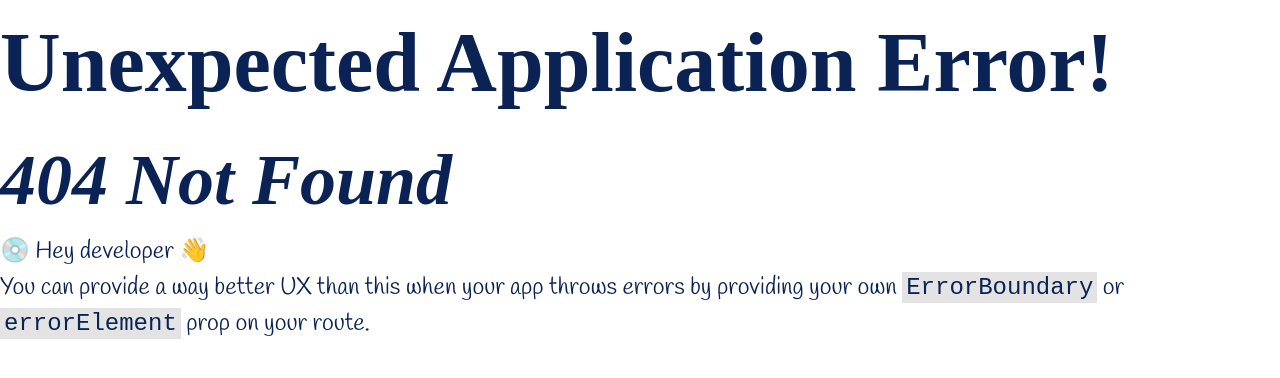
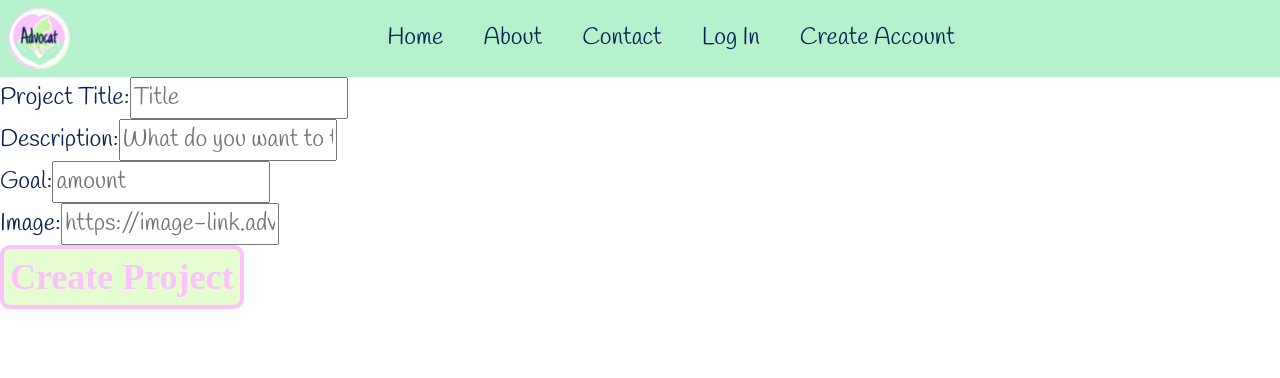
Before and after one commit to rosiemaguire/crowdfunding-frontend, a React (Vite) app: page /new-project in a window 1280 px wide. Before the commit this address had no page. Shown: the top 378 px of the page. Built offline with nearby package versions, Linux system fonts and the light colour scheme; a web font is replaced by a local one.

Commit message:
Adding project form

```diff
--- a/src/api/post-login.js
+++ b/src/api/post-login.js
@@ -18,7 +18,7 @@ async function postLogin(username,password) {
       throw new Error(fallbackError);
     });
 
-    const errorMessage = (data?.detail ?? data?.non_field_errors) ?? fallbackError;
+    const errorMessage = data?.detail ?? data?.non_field_errors ?? fallbackError;
     throw new Error(errorMessage);
   }
 
--- /dev/null
+++ b/src/api/post-project.js
@@ -0,0 +1,73 @@
+async function postProject(title, description, goal, image) {
+  const url = `${import.meta.env.VITE_API_URL}/projects/`;
+  const token = window.localStorage.getItem("token");
+  const body = {
+    "title": title,
+    "description": description,
+    "goal": goal,
+    "image": image,
+  };
+
+  if (!image) {
+    delete body.image;
+  }
+
+  const response = await fetch(url, {
+    method: "POST",
+    headers: {
+      "Content-Type": "application/json",
+      Authorization: `Token ${token}`,
+    },
+    body: JSON.stringify(body),
+  });
+
+  if (!response.ok) {
+    const fallbackError = `Error creating project`;
+
+    const data = await response.json().catch(() => {
+      throw new Error(fallbackError);
+    });
+
+    const errorMessages = {
+      goalError: data?.goal,
+      imageError: data?.image,
+      detailError: data?.detail,
+    };
+    if (errorMessages) {
+      if (
+        errorMessages.goalError &&
+        errorMessages.goalError.some((error) => error.includes("valid number"))
+      ) {
+        errorMessages.goalError = "Goal must be a number.";
+      }
+      if (
+        errorMessages.imageError &&
+        errorMessages.imageError.some((error) => error.includes("URL"))
+      ) {
+        errorMessages.imageError = "Provide a valid link to image.";
+      }
+      if (
+        errorMessages.detailError &&
+        errorMessages.detailError.includes("Authentication credentials")
+      ) {
+        errorMessages.detailError =
+          "You must be logged in to create a project.";
+      }
+      for (let error in errorMessages) {
+        if (!errorMessages[error]) {
+          delete errorMessages[error];
+        }
+      }
+
+      const errorMessage = Object.values(errorMessages);
+      throw new Error(errorMessage);
+    } else {
+      const errorMessage =
+        data?.detail ?? data?.goal ?? data?.image ?? fallbackError;
+      throw new Error(errorMessage);
+    }
+  }
+  return await response.json();
+}
+
+export default postProject;
--- a/src/api/post-user.js
+++ b/src/api/post-user.js
@@ -1,5 +1,5 @@
 
-async function postNewUser(username,password,first_name,last_name,email) {
+async function postUser(username,password,first_name,last_name,email) {
   const url = `${import.meta.env.VITE_API_URL}/users/`;
 
   const response =  await fetch(url, {
@@ -23,7 +23,7 @@ async function postNewUser(username,password,first_name,last_name,email) {
       throw new Error(fallbackError);
     });
 
-    const errorMessage = (data?.detail ?? data?.username) ?? fallbackError;
+    const errorMessage = data?.detail ?? data?.username ?? fallbackError;
     throw new Error(errorMessage);
 
   }
@@ -31,4 +31,4 @@ async function postNewUser(username,password,first_name,last_name,email) {
   return await response.json();
 }
 
-export default postNewUser;
+export default postUser;
--- a/src/components/NavBar.jsx
+++ b/src/components/NavBar.jsx
@@ -20,7 +20,7 @@ function NavBar() {
               </i>
             ) : (
               <i>
-                <FaTimes />{/* {" "} */}
+                <FaTimes />
               </i>
             )}
           </button>
--- /dev/null
+++ b/src/components/ProjectForm.jsx
@@ -0,0 +1,115 @@
+import { useNavigate } from "react-router-dom";
+import { useState } from "react";
+import postProject from "../api/post-project";
+
+function ProjectForm() {
+  const navigate = useNavigate();
+  const [errorMessage, setErrorMessage] = useState("");
+  const [formIsInvalid, setFormIsInvalid] = useState("");
+  const [projectDetails, setProjectDetails] = useState({
+    title: "",
+    description: "",
+    goal: "",
+    image: "",
+  });
+
+  const handleChange = (event) => {
+    const { id, value } = event.target;
+    setProjectDetails((prevDetails) => ({
+      ...prevDetails,
+      [id]: value,
+    }));
+  };
+
+  const handleSubmit = (event) => {
+    event.preventDefault();
+    setFormIsInvalid("");
+    setErrorMessage("");
+    if (
+      projectDetails.title &&
+      projectDetails.description &&
+      projectDetails.goal
+    ) {
+      postProject(
+        projectDetails.title,
+        projectDetails.description,
+        projectDetails.goal,
+        projectDetails.image
+      )
+        .then((response) => {
+          console.log(response);
+          navigate(`/project/${response.id}/`);
+        })
+        .catch((error) => {
+          setErrorMessage(error.message.split(","));
+        });
+    } else {
+      setFormIsInvalid("Please complete required fields.");
+    }
+  };
+
+  return (
+    // console.log(typeof(Object.values(errorMessage))),
+    <form id="create-project-form">
+      <div>
+        <label htmlFor="title" className={formIsInvalid ? "error-message" : ""}>
+          Project Title<span className={formIsInvalid ? "" : "hidden"}>*</span>:
+        </label>
+        <input
+          type="text"
+          id="title"
+          name="title"
+          placeholder="Title"
+          onChange={handleChange}
+        />
+      </div>
+      <div>
+        <label
+          htmlFor="description"
+          className={formIsInvalid ? "error-message" : ""}>
+          Description<span className={formIsInvalid ? "" : "hidden"}>*</span>:
+        </label>
+        <input
+          type="text"
+          id="description"
+          name="description"
+          placeholder="What do you want to tell your advocats?"
+          onChange={handleChange}
+        />
+      </div>
+      <div>
+        <label htmlFor="goal" className={formIsInvalid ? "error-message" : ""}>
+          Goal<span className={formIsInvalid ? "" : "hidden"}>*</span>:
+        </label>
+        <input
+          type="float"
+          id="goal"
+          name="goal"
+          placeholder="amount"
+          onChange={handleChange}
+        />
+      </div>
+      <div>
+        <label htmlFor="image">Image:</label>
+        <input
+          type="url"
+          id="image"
+          name="image"
+          placeholder="https://image-link.advocat"
+          onChange={handleChange}
+        />
+      </div>
+      <button type="submit" className="button" onClick={handleSubmit}>
+        Create Project
+      </button>
+      <div className="error-message">
+        {Object.values(errorMessage).map((error, key) => (
+          <p key={key}>Error: {error}</p>
+        ))}
+      </div>
+      <p className="error-message">{formIsInvalid}</p>
+    </form>
+  );
+}
+
+export default ProjectForm;
--- /dev/null
+++ b/src/components/UserForm.jsx
@@ -0,0 +1,125 @@
+import { useNavigate } from "react-router-dom";
+import { useState } from "react";
+import postNewUser from "../api/post-user";
+import postLogin from "../api/post-login";
+
+
+function NewUserForm() {
+  const navigate = useNavigate();
+  const [errorMessage, setErrorMessage] = useState("");
+  const [formIsInvalid, setFormIsInvalid] = useState("");
+  const [userDetails, setUserDetails] = useState({
+    username: "",
+    password: "",
+    first_name: "",
+    last_name: "",
+    email: "",
+  });
+
+  const handleChange = (event) => {
+    const { id, value } = event.target;
+    setUserDetails((prevDetails) => ({
+      ...prevDetails,
+      [id]: value,
+    }));
+  };
+
+  const handleSubmit = (event) => {
+    event.preventDefault();
+    setFormIsInvalid("");
+    setErrorMessage("");
+    if (userDetails.username && userDetails.password) {
+      postNewUser(
+        userDetails.username,
+        userDetails.password,
+        userDetails.email,
+        userDetails.first_name,
+        userDetails.last_name
+      )
+        .then(() => {
+          postLogin(userDetails.username, userDetails.password).then(
+            (response) => {
+              window.localStorage.setItem("token", response.token);
+              navigate("/");
+            }
+          );
+        })
+        .catch((error) => {
+          console.log(`Error: ${[error.message]}`)
+          setErrorMessage(`Error: ${[error.message]}`)
+        });
+    } else {
+      setFormIsInvalid("Please complete required fields.");
+    }
+  };
+
+  return (
+    <form id="create-user-form">
+      <div>
+        <label htmlFor="first_name">First Name:</label>
+        <input
+          type="text"
+          id="first_name"
+          name="first_name"
+          placeholder="First Name"
+          onChange={handleChange}
+        />
+      </div>
+      <div>
+        <label htmlFor="last_name">Surname:</label>
+        <input
+          type="text"
+          id="last_name"
+          name="last_name"
+          placeholder="Surname"
+          onChange={handleChange}
+        />
+      </div>
+      <div>
+        <label htmlFor="email">Email:</label>
+        <input
+          type="email"
+          id="email"
+          name="email"
+          placeholder="your email address"
+          onChange={handleChange}
+        />
+      </div>
+      <div>
+        <label
+          htmlFor="username"
+          className={formIsInvalid ? "error-message" : ""}>
+          Username<span className={formIsInvalid ? "" : "hidden"}>*</span>:
+        </label>
+        <input
+          type="text"
+          id="username"
+          name="username"
+          placeholder="Username"
+          onChange={handleChange}
+        />
+      </div>
+      <div>
+        <label
+          htmlFor="password"
+          className={formIsInvalid ? "error-message" : ""}>
+          Password<span className={formIsInvalid ? "" : "hidden"}>*</span>:
+        </label>
+        <input
+          type="password"
+          name="password"
+          id="password"
+          placeholder="password"
+          onChange={handleChange}
+        />
+      </div>
+      <button type="submit" onClick={handleSubmit}>
+        Create account
+      </button>
+      <p className="error-message">{errorMessage}</p>
+      <p className="error-message">{formIsInvalid}</p>
+    </form>
+  );
+}
+
+export default NewUserForm;
--- a/src/main.jsx
+++ b/src/main.jsx
@@ -13,6 +13,7 @@ import LoginPage from "./pages/LoginPage.jsx";
 import AboutPage from "./pages/AboutPage.jsx";
 import ContactPage from "./pages/ContactPage.jsx";
 import NewUserPage from "./pages/NewUserPage.jsx";
+import NewProjectPage from "./pages/NewProjectPage.jsx";
 
 const router = createBrowserRouter([
   {
@@ -24,7 +25,8 @@ const router = createBrowserRouter([
       { path: "/login", element: <LoginPage/> },
       { path: "/about", element: <AboutPage/> },
       { path: "/contact", element: <ContactPage />},
-      { path: "/create-account", element: <NewUserPage />}
+      { path: "/create-account", element: <NewUserPage />},
+      { path: "/new-project", element: <NewProjectPage />}
     ],
   },
 ]);
--- /dev/null
+++ b/src/pages/NewProjectPage.jsx
@@ -0,0 +1,6 @@
+import ProjectForm from "../components/ProjectForm";
+
+function NewProjectPage(){
+  return <ProjectForm />;
+}
+export default NewProjectPage;
--- a/src/pages/NewUserPage.jsx
+++ b/src/pages/NewUserPage.jsx
@@ -1,4 +1,4 @@
-import NewUserForm from "../components/NewUserForm";
+import NewUserForm from "../components/UserForm";
 
 function NewUserPage() {
   return (<NewUserForm />);
```
